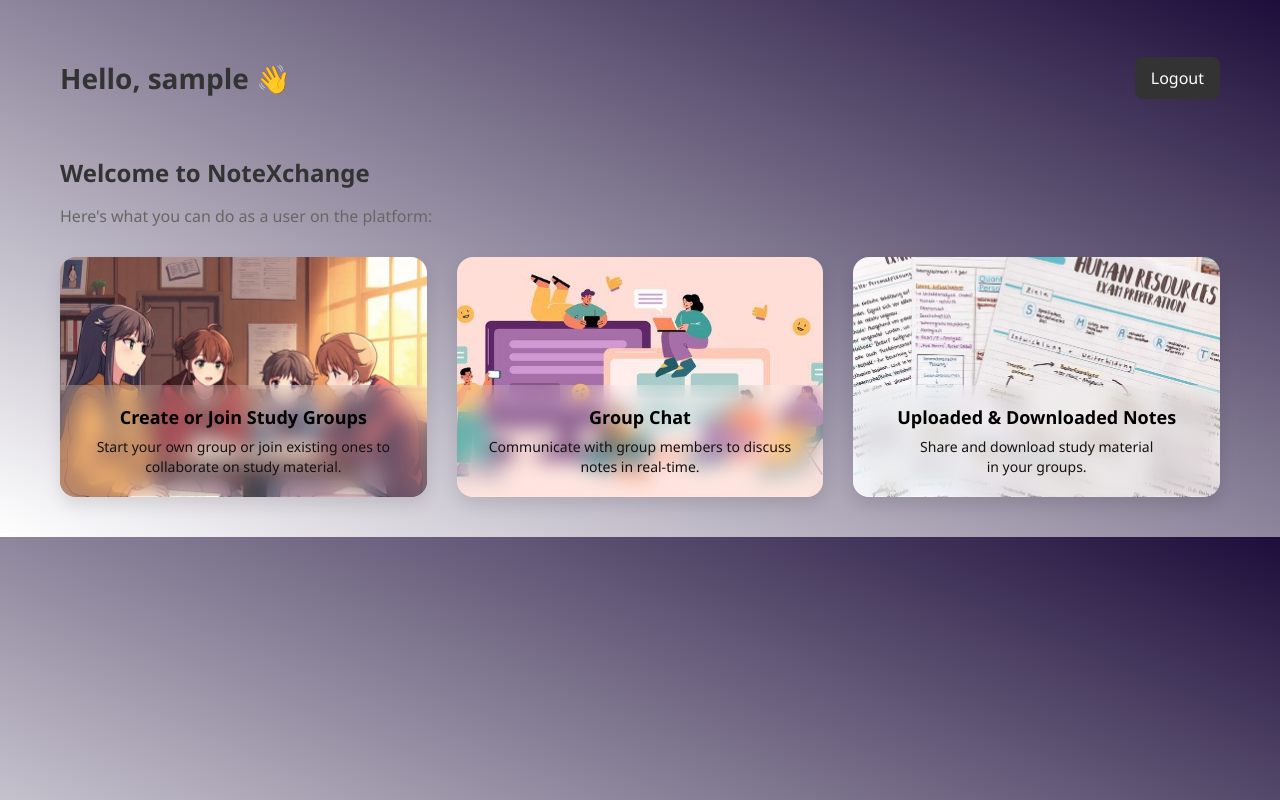
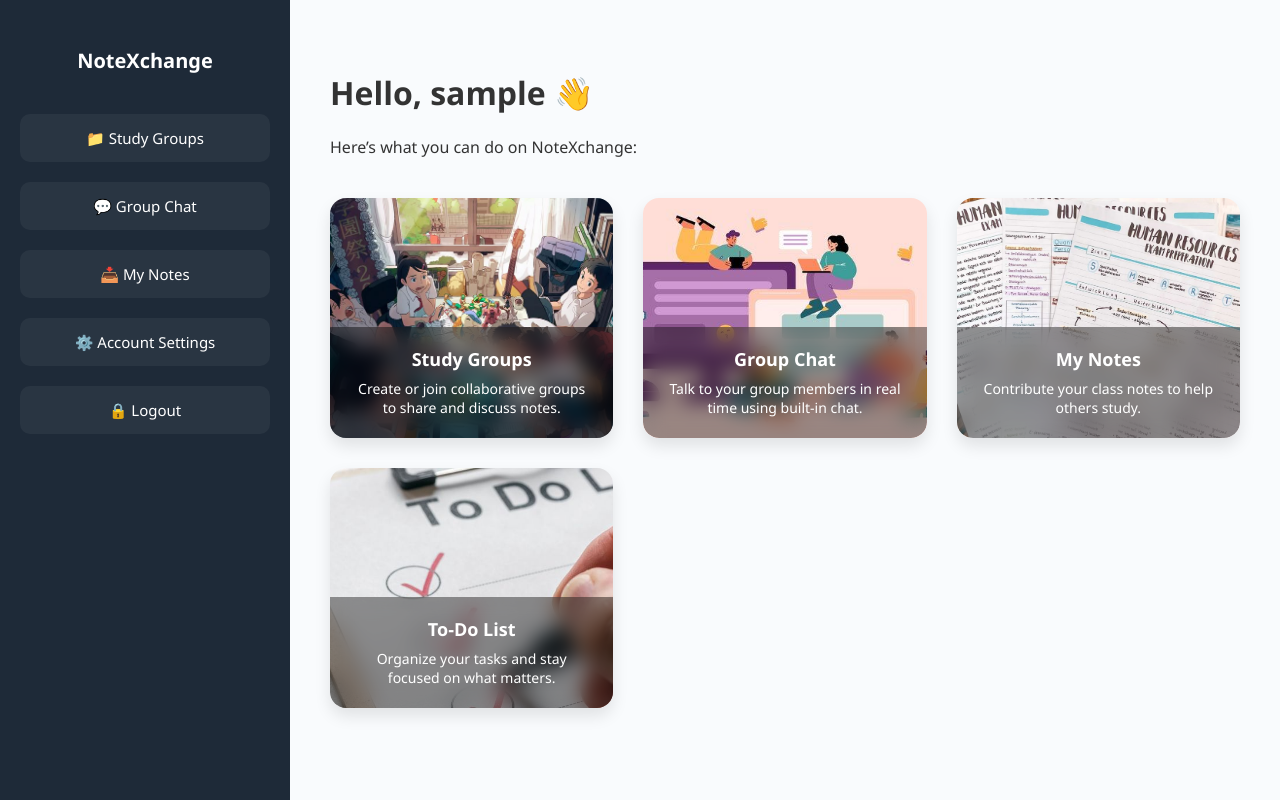
Before and after one commit to Abhinav022569/miniproject, a PHP site: page /users/dashboard/user_panel.php in a window 1280 px wide. Run offline with PHP 8.4, Linux system fonts and the light colour scheme; the visitor is signed in with stand-in values (Sample User, id 1).

Commit message:
inprovements

```diff
--- a/users/dashboard/panelstyle.css
+++ b/users/dashboard/panelstyle.css
@@ -1,53 +1,67 @@
+/* General layout */
 body {
   margin: 0;
   font-family: 'Segoe UI', sans-serif;
-  background: linear-gradient(to bottom left, #1d0d3a, #ffffff);
+  background: #f5f7fa;
   color: #333;
 }
 
-.user-dashboard {
-  padding: 40px 60px;
+/* Flex container */
+.dashboard-container {
+  display: flex;
+  min-height: 100vh;
 }
 
-header {
+/* Sidebar flush left */
+.sidebar {
+  width: 250px;
+  background: #1e2a38;
+  color: white;
+  padding: 30px 20px;
   display: flex;
-  justify-content: space-between;
-  align-items: center;
-  margin-bottom: 40px;
+  flex-direction: column;
+  gap: 20px;
 }
 
-header h1 {
-  font-size: 28px;
+.sidebar h2 {
+  font-size: 20px;
+  margin-bottom: 20px;
+  text-align: center;
 }
 
-.logout-btn {
-  padding: 10px 16px;
-  background: #333;
-  color: #fff;
-  text-decoration: none;
-  border-radius: 8px;
-  transition: background 0.3s;
+.sidebar-option {
+  background-color: rgba(255, 255, 255, 0.05);
+  padding: 14px;
+  border-radius: 10px;
+  font-size: 15px;
+  cursor: pointer;
+  transition: background 0.2s ease;
+  text-align: center;
 }
 
-.logout-btn:hover {
-  background: #555;
+.sidebar-option:hover {
+  background-color: rgba(255, 255, 255, 0.15);
 }
 
-.dashboard-welcome h2 {
-  font-size: 24px;
-  margin-bottom: 10px;
+.sidebar-option a {
+  color: inherit;
+  text-decoration: none;
+  display: block;
 }
 
-.dashboard-welcome p {
-  font-size: 16px;
-  color: #666;
+/* Main content */
+.dashboard-content {
+  flex-grow: 1;
+  padding: 50px 40px;
+  background: #f9fbfd;
 }
 
-.dashboard-features {
+/* Feature cards */
+.dashboard-widgets {
+  margin-top: 40px;
   display: grid;
   grid-template-columns: repeat(auto-fit, minmax(260px, 1fr));
   gap: 30px;
-  margin-top: 30px;
 }
 
 .feature-card {
@@ -63,7 +77,6 @@ header h1 {
   transform: translateY(-5px);
 }
 
-/* Image fills the background */
 .card-bg {
   position: absolute;
   top: 0;
@@ -74,7 +87,6 @@ header h1 {
   z-index: 1;
 }
 
-/* Blur panel only behind text */
 .card-text-panel {
   position: absolute;
   bottom: 0;
@@ -82,31 +94,26 @@ header h1 {
   width: 100%;
   padding: 20px;
   backdrop-filter: blur(10px);
-  background: rgba(255, 255, 255, 0.2);
+  background: rgba(0, 0, 0, 0.4);
   color: #fff;
   z-index: 2;
+
   display: flex;
   flex-direction: column;
   justify-content: center;
-  align-items: center;      /* ← centers horizontally */
-  text-align: center;       /* ← aligns text itself */
+  align-items: center;      /* Centers horizontally */
+  text-align: center;       /* Aligns text content */
   box-sizing: border-box;
 }
 
 
 .card-text-panel h3 {
   margin: 0 0 8px;
-  padding: 0;
-  width: 100%;
   font-size: 18px;
-  color: #000000;
 }
 
 .card-text-panel p {
   margin: 0;
-  padding: 0;
-  width: 100%;
   font-size: 14px;
   line-height: 1.4;
-  color: #161212;
 }
--- a/users/dashboard/user_panel.php
+++ b/users/dashboard/user_panel.php
@@ -14,38 +14,57 @@ if (!isset($_SESSION['user_id'])) {
   <link rel="stylesheet" href="panelstyle.css">
 </head>
 <body>
-        <div class="user-dashboard">
-            <header>
+  <div class="dashboard-container">
+
+    <!-- Sidebar (flush left) -->
+    <aside class="sidebar">
+      <h2>NoteXchange</h2>
+      <div class="sidebar-option">📁 Study Groups</div>
+      <div class="sidebar-option">💬 Group Chat</div>
+      <div class="sidebar-option">📥 My Notes</div>
+      <div class="sidebar-option">⚙️ Account Settings</div>
+      <div class="sidebar-option"><a href="../user_logout.php">🔒 Logout</a></div>
+    </aside>
+
+    <!-- Main Content -->
+    <main class="dashboard-content">
       <h1>Hello, <?php echo $_SESSION['user_name']; ?> 👋</h1>
-                <a href="../user_logout.php" class="logout-btn">Logout</a>
-            </header>
-            <section class="dashboard-welcome">
-                <h2>Welcome to NoteXchange</h2>
-                <p>Here's what you can do as a user on the platform:</p>
-            </section>
-            <section class="dashboard-features">
+      <p>Here’s what you can do on NoteXchange:</p>
+
+      <div class="dashboard-widgets">
         <div class="feature-card">
-                    <img src="../../jpeg_files/joingrp.jpeg" alt="Groups" class="card-bg">
+          <img src="../../jpeg_files/stdgroups.jpeg" class="card-bg" alt="Groups">
           <div class="card-text-panel">
-                        <h3>Create or Join Study Groups</h3>
-                        <p>Start your own group or join existing ones to collaborate on study material.</p>
+            <h3>Study Groups</h3>
+            <p>Create or join collaborative groups to share and discuss notes.</p>
           </div>
         </div>
+
         <div class="feature-card">
-                    <img src="../../jpeg_files/grpchat.jpeg" alt="Chat" class="card-bg">
+          <img src="../../jpeg_files/grpchat.jpeg" class="card-bg" alt="Chat">
           <div class="card-text-panel">
             <h3>Group Chat</h3>
-                        <p>Communicate with group members to discuss notes in real-time.</p>
+            <p>Talk to your group members in real time using built-in chat.</p>
           </div>
         </div>
+
         <div class="feature-card">
-                    <img src="../../jpeg_files/downotes.jpeg" alt="Upload" class="card-bg">
+          <img src="../../jpeg_files/downotes.jpeg" class="card-bg" alt="Upload">
           <div class="card-text-panel">
-                        <h3>Uploaded & Downloaded Notes</h3>
-                        <p>Share and download study material </p><p>in your groups.</p>
+            <h3>My Notes</h3>
+            <p>Contribute your class notes to help others study.</p>
           </div>
         </div>
-            </section>
+
+        <div class="feature-card">
+          <img src="../../jpeg_files/todo.jpeg" class="card-bg" alt="To-Do">
+          <div class="card-text-panel">
+            <h3>To-Do List</h3>
+            <p>Organize your tasks and stay focused on what matters.</p>
+          </div>
+        </div>
+      </div>
+    </main>
   </div>
 </body>
 </html>
```
Also changed, not shown: jpeg_files/todo.jpeg (added). Lines whose indentation alone changed are shown as unchanged.
